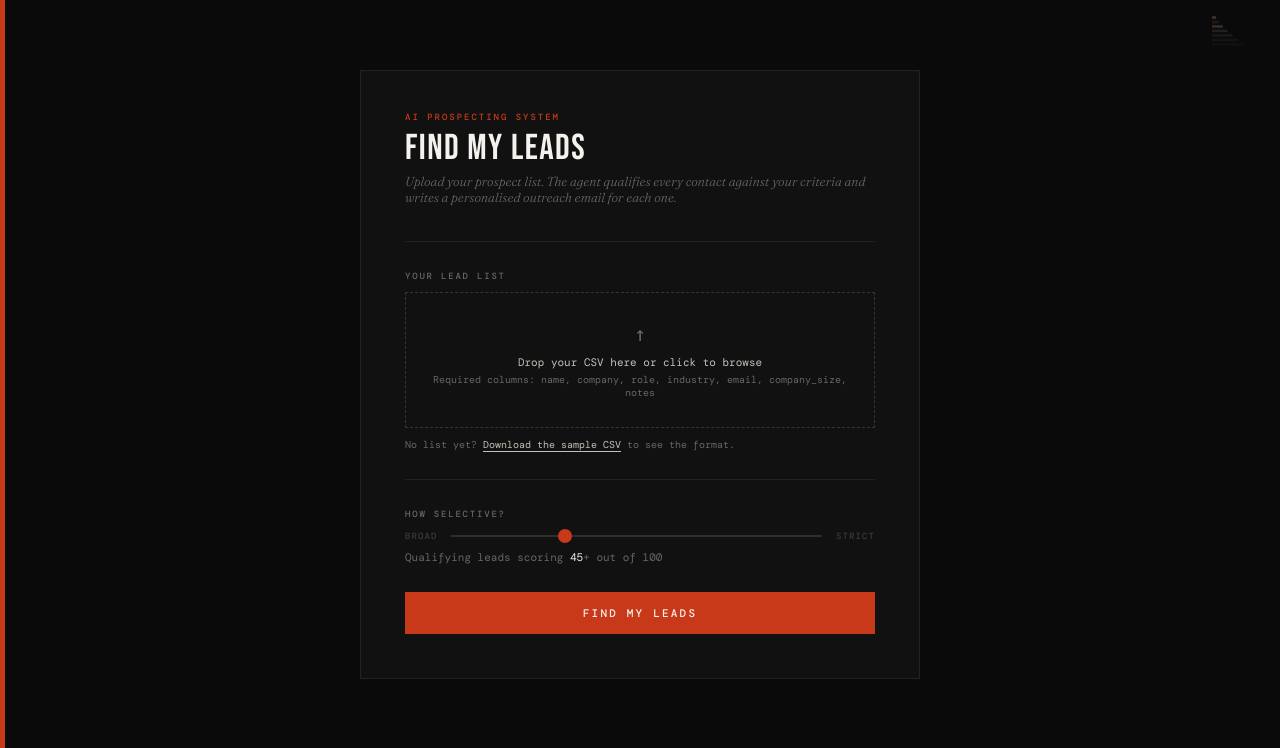
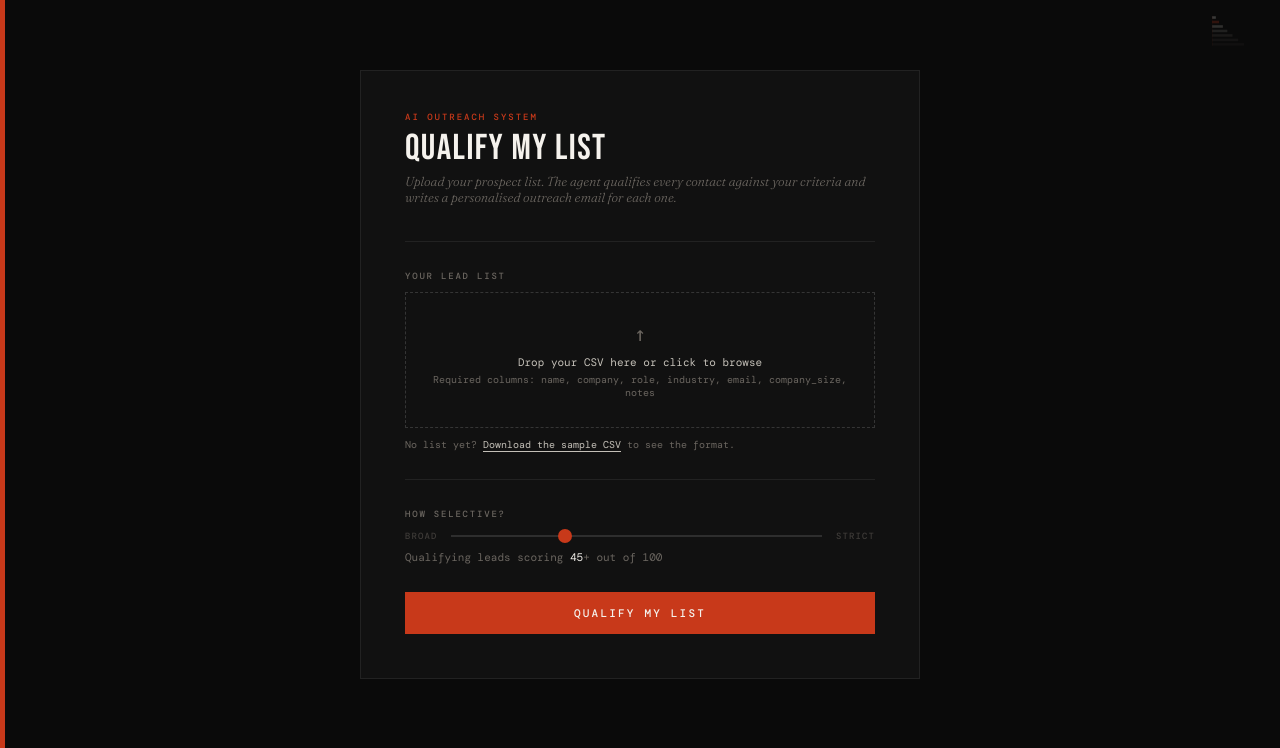
Before and after one commit to theatosam/lead-research-agent, a Flask app: page / in a window 1280 px wide. Shown: the part 52-800 px from the top of the page. Run offline with Flask 3, Linux system fonts and the light colour scheme; some web fonts are replaced.

Commit message:
Reframe positioning: AI outreach system, not lead finder
Upwork prohibits lead scraping framing. Updated UI copy and listing
description to position as an outreach system that qualifies an
existing prospect list and writes personalised emails.

Co-Authored-By: Claude Sonnet 4.6 <noreply@anthropic.com>

```diff
--- a/templates/index.html
+++ b/templates/index.html
@@ -666,8 +666,8 @@
   ════════════════════════════════ -->
   <div id="view-configure">
     <div class="configure-card">
-      <div class="configure-eyebrow">AI Prospecting System</div>
-      <div class="configure-title">FIND MY LEADS</div>
+      <div class="configure-eyebrow">AI Outreach System</div>
+      <div class="configure-title">QUALIFY MY LIST</div>
       <div class="configure-sub">Upload your prospect list. The agent qualifies every contact against your criteria and writes a personalised outreach email for each one.</div>
 
       <div class="divider"></div>
@@ -696,7 +696,7 @@
       </div>
 
       <!-- Run button -->
-      <button class="btn-run" id="btn-run">FIND MY LEADS</button>
+      <button class="btn-run" id="btn-run">QUALIFY MY LIST</button>
 
       <!-- Progress -->
       <div id="progress-box">
@@ -926,7 +926,7 @@ function fetchSSE(url, formData) {
     .catch(err => {
       showError(err.message || 'Pipeline failed. Check that your API key is configured.');
       btnRun.disabled = false;
-      btnRun.textContent = 'FIND MY LEADS';
+      btnRun.textContent = 'QUALIFY MY LIST';
       topbarTag.textContent = 'Error';
     });
 }
@@ -942,7 +942,7 @@ function handleSSEEvent(evt) {
   } else if (evt.type === 'error') {
     showError(evt.message);
     btnRun.disabled = false;
-    btnRun.textContent = 'FIND MY LEADS';
+    btnRun.textContent = 'QUALIFY MY LIST';
     topbarTag.textContent = 'Error';
   }
 }
@@ -1001,7 +1001,7 @@ function showResults(leads, s) {
   topbarRight.textContent = new Date().toLocaleString('en-GB', { dateStyle: 'medium', timeStyle: 'short' });
 
   btnRun.disabled = false;
-  btnRun.textContent = 'FIND MY LEADS';
+  btnRun.textContent = 'QUALIFY MY LIST';
 
   // Auto-select first qualified lead
   const firstQualified = sorted.findIndex(l => l.qualified && l.draft_subject && l.draft_subject !== 'DRAFT_FAILED');
```
Also changed, not shown: listings/Listing_1_Lead_Capture_Agent.md (+9 -8 lines).
